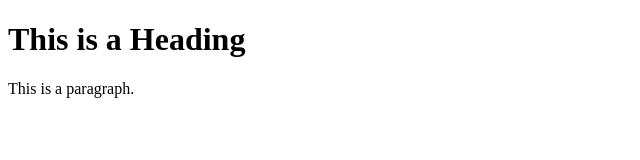
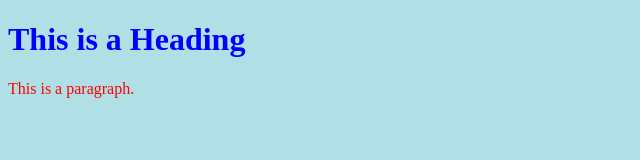
Before and after one commit to ChaseYY01/test1011, a plain HTML site: page index.html in a window 1280 px wide. Shown: the whole page, without its empty margins (0-640 px from the left). Drawn offline with Linux system fonts and the light colour scheme.

Commit message:
新增 CSS

```diff
--- /dev/null
+++ b/css/all.css
@@ -0,0 +1,11 @@
+body {
+    background-color: powderblue;
+}
+
+h1 {
+    color: blue;
+}
+
+p {
+    color: red;
+}
--- a/index.html
+++ b/index.html
@@ -3,6 +3,8 @@
 
 <head>
     <title>Page Title</title>
+    <link rel="stylesheet" href="css/all.css">
+
 </head>
 
 <body>
```
